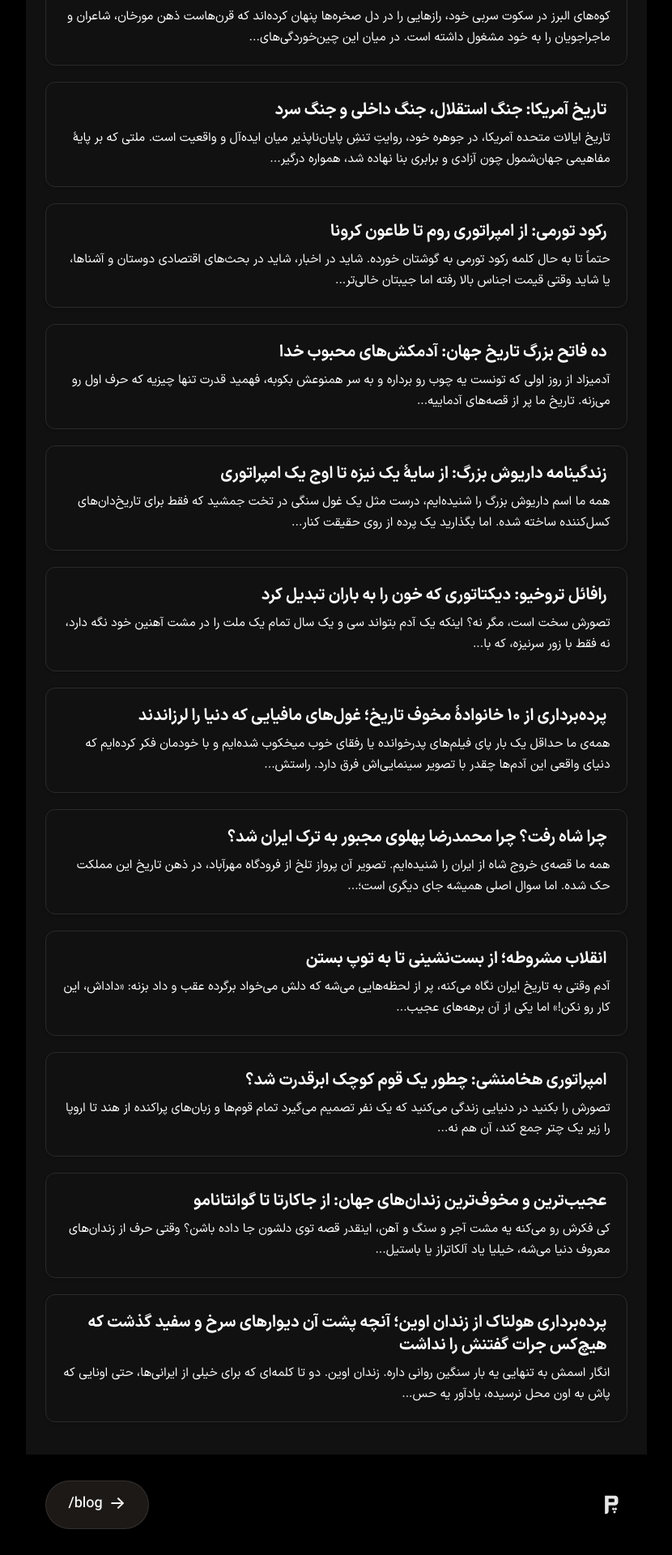
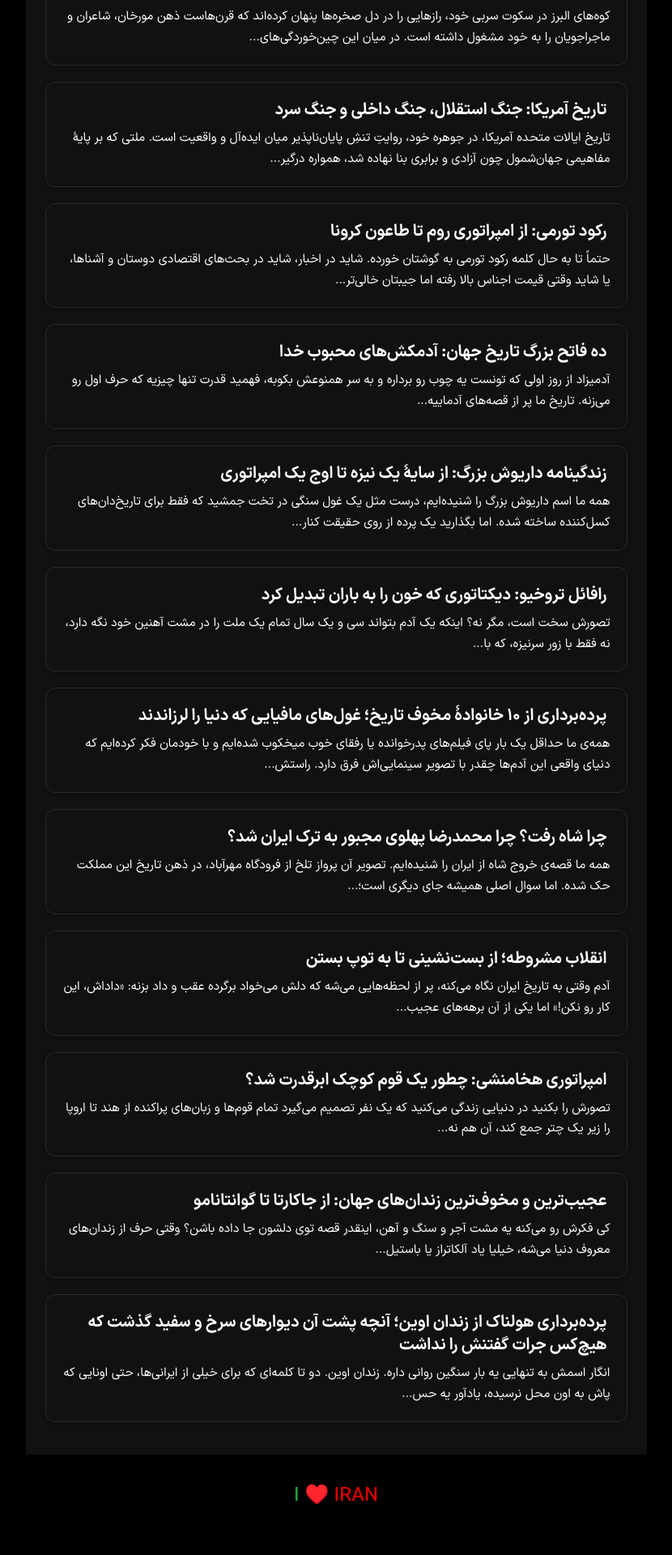
Before and after one commit to darkblog/darkblog.github.io, a Jekyll site: the page built from index.html, in a window 1280 px wide. Shown: the part 2349-4269 px from the top of the page at 81% size, without its empty margins (225-1055 px from the left). Built offline with Jekyll 4.4.1, drawn with Linux system fonts in a browser that asks for light colours; after the commit the page ends 4247 px from its top, so only the background shows below that.

Commit message:
Update index.html

```diff
--- a/index.html
+++ b/index.html
@@ -65,15 +65,13 @@ layout: null
     .posts-list a { text-decoration: none; color: #ffffff; display: block; font-size: 1.25rem; font-weight: 700; line-height: 1.4; transition: color 0.2s; margin-bottom: 0.5rem; padding-right: 0.25rem; }
     .posts-list a:hover { color: #2dd4bf; }
     .post-excerpt { font-size: 0.95rem; color: #ffffff; margin-top: 0.25rem; line-height: 1.7; display: -webkit-box; -webkit-line-clamp: 2; -webkit-box-orient: vertical; overflow: hidden; }
-    .site-footer { background-color: #000000; padding: 2rem clamp(1rem, 3vw, 1.5rem); display: flex; align-items: center; justify-content: space-between; width: 100%; flex-direction: row; font-size: inherit; }
-    .footer-logo { display: flex; align-items: center; }
-    .footer-logo img { height: 2.5rem; width: auto; opacity: 0.9; display: block; }
-    .footer-logo:hover img { opacity: 1; }
-    .special-blog-link { display: inline-flex; align-items: center; gap: 0.5rem; background-color: #1c1917; color: #fff; text-decoration: none; padding: 0.75rem 1.75rem; border-radius: 2rem; font-weight: 500; font-family: inherit; font-size: inherit; border: 1px solid rgba(255,255,255,0.1); transition: background-color 0.2s ease, border-color 0.2s ease, transform 0.2s ease; direction: ltr; }
-    .special-blog-link:hover { background-color: #2d2a28; border-color: rgba(255,255,255,0.25); transform: translateY(-1px); }
-    .special-blog-link:active { transform: translateY(0); }
-    .special-blog-link span { font-size: 1.2em; transition: transform 0.2s ease; }
-    .special-blog-link:hover span { transform: translateX(4px); }
+    .site-footer { background-color: #000000; padding: 2rem clamp(1rem, 3vw, 1.5rem); display: flex; align-items: center; justify-content: center; width: 100%; font-size: inherit; }
+    .footer-love { font-size: 1.5rem; font-weight: 500; direction: ltr; }
+    .footer-love .green { color: #239f40; }
+    .footer-love .white { color: #ffffff; }
+    .footer-love .red { color: #da0000; }
+    .footer-love a { text-decoration: none; }
+    .footer-love a:hover { text-decoration: underline; }
   </style>
 </head>
 <body>
@@ -128,13 +126,11 @@ layout: null
     </ul>
   </main>
   <footer class="site-footer">
-    <a href="/" class="footer-logo" aria-label="صفحه اصلی پاسگاه">
-      <img src="/blog.svg" alt="لوگوی پاسگاه" width="40" height="40">
-    </a>
-    <a href="https://www.pasgah.org/blog" class="special-blog-link" dir="ltr">
-      /blog
-      <span aria-hidden="true">→</span>
-    </a>
+    <div class="footer-love">
+      <span class="green">I</span>
+      <span class="white">♥️</span>
+      <a href="https://www.pasgah.org/blog/iran" class="red">IRAN</a>
+    </div>
   </footer>
 </div>
 </body>
```
